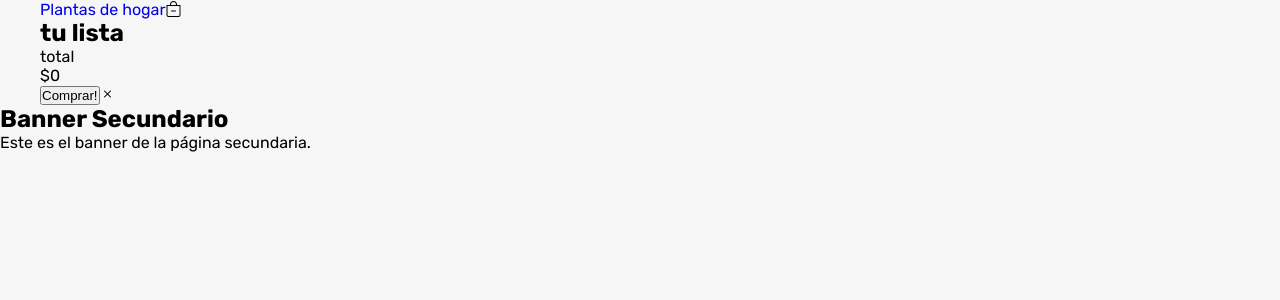
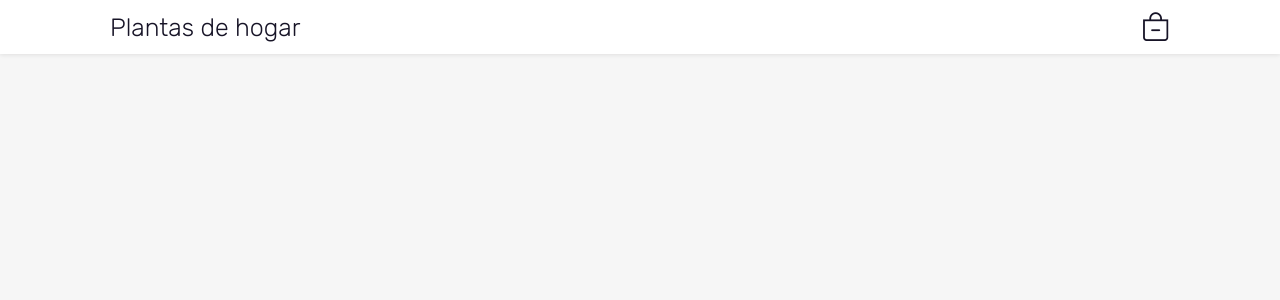
Before and after one commit to Jose29042019/react, a React (Create React App) app: page /carrito.html in a window 1280 px wide. Shown: the top 300 px of the page. Built offline with nearby package versions, Linux system fonts and the light colour scheme.

Commit message:
cambios en Header2

```diff
--- a/src/Componentes/Header2/Header2.css
+++ b/src/Componentes/Header2/Header2.css
@@ -0,0 +1,100 @@
+
+
+/* header */
+header {
+    position: fixed;
+    top: 0;
+    left: 0;
+    width: 100%;
+    background: #fff;
+    box-shadow: 0 1px 4px hsl(0 4% 15% / 10%);
+    z-index: 100;
+}
+
+.nav {
+    display: flex;
+    align-items: center;
+    justify-content: space-between;
+    padding: 10px 0px;
+}
+
+.logo {
+    font-size: 25px;
+    color: #171427;
+    font-weight: 300;
+}
+
+#icono-carrito {
+    font-size: 1.8rem;
+    cursor: pointer;
+}
+
+/*carta*/
+
+.carta {
+    position: fixed;
+    top: 0;
+    right: -100%;
+    width: 360px;
+    min-height: 100vh;
+    padding: 20px;
+    box-shadow: -2px 0 4px hsl(0 4% 15% / 10%);
+    background: #fff;
+    transition: 0.3s;
+    overflow-y: auto;
+    max-height: 80vh;
+}
+
+.carta.activo{
+    right: 0;
+}
+
+.titulo-carta {
+    text-align: center;
+    font-size: 1.5rem;
+    font-weight: 600;
+    margin-top: 2rem;
+}
+
+.caja-carta {
+    display: grid;
+    grid-template-columns: 32% 50% 18%;
+    align-items: center;
+    gap: 1rem;
+    margin-top: 1rem;
+}
+
+.carta-img {
+    width: 100px;
+    height: 100px;
+    object-fit: contain;
+    padding: 10px;
+}
+
+.detalle-carta {
+    display: grid;
+    row-gap: 0.5rem;
+}
+
+.producto-titulo-carta {
+    font-size: 1.5rem;
+    text-transform: uppercase;
+}
+
+.precio-carta {
+    font-weight: 500;
+}
+
+.cantidad-carta {
+    border: 1px solid #171427;
+    outline-color: #100357;
+    width: 2.4rem;
+    text-align: center;
+    font-size: 1rem;
+}
+
+.remover-carta {
+    font-size: 24px;
+    color: #100357;
+    cursor: pointer;
+}
--- a/src/Componentes/Header2/Header2.js
+++ b/src/Componentes/Header2/Header2.js
@@ -1,10 +1,45 @@
-import React from 'react';
+import React, { useEffect } from 'react';
+import './Header2.css';
 
-function Header() {
-  return (
+function Header2() {
+  useEffect(() => {
+    // Seleccionar elementos del DOM y definir las funciones de eventos
+    const iconoCarta = document.querySelector('#icono-carrito');
+    const carta = document.querySelector('.carta');
+    const cerrarCarta = document.querySelector('#cerrar-carta');
+
+    const abrirCarta = () => {
+      carta.classList.add('activo');
+    };
+
+    const cerrarLaCarta = () => {
+      carta.classList.remove('activo');
+    };
+
+    iconoCarta.addEventListener('click', abrirCarta);
+    cerrarCarta.addEventListener('click', cerrarLaCarta);
+
+    const ready = () => {
+      // Lógica adicional cuando el DOM está listo
+    };
+
+    if (document.readyState === 'loading') {
+      document.addEventListener('DOMContentLoaded', ready);
+    } else {
+      ready();
+    }
+
+    return () => {
+      // Limpiar los eventos al desmontar el componente
+      iconoCarta.removeEventListener('click', abrirCarta);
+      cerrarCarta.removeEventListener('click', cerrarLaCarta);
+    };
+  }, []);
+
+    return (
     <header>
       <div className="container nav">
-        <a href="/index.html" className="logo">Plantas de hogar</a>
+        <a href="/" className="logo">Plantas de hogar</a>
         <i className="bi bi-bag-dash" id="icono-carrito"></i>
         {/* Carta */}
         <div className="carta">
@@ -26,4 +61,4 @@ function Header() {
   );
 }
 
-export default Header;
+export default Header2;
--- a/src/index.css
+++ b/src/index.css
@@ -3,19 +3,24 @@
 
 
 * {
+    font-family: 'Rubik', sans-serif;
     margin: 0;
     padding: 0;
+    scroll-behavior: smooth;
+    scroll-padding-top: 2rem;
+    box-sizing: border-box;
+    list-style: none;
     text-decoration: none;
-    box-sizing: border-box;
 }
 
 body {
     font-family: 'Rubik', sans-serif;
     background-color: #f6f6f6;
+    color: #171427;;
 }
 
 .container {
-    max-width: 1200px;
+    max-width: 1060px;
     margin: auto;
     width: 100%;
   }
```
